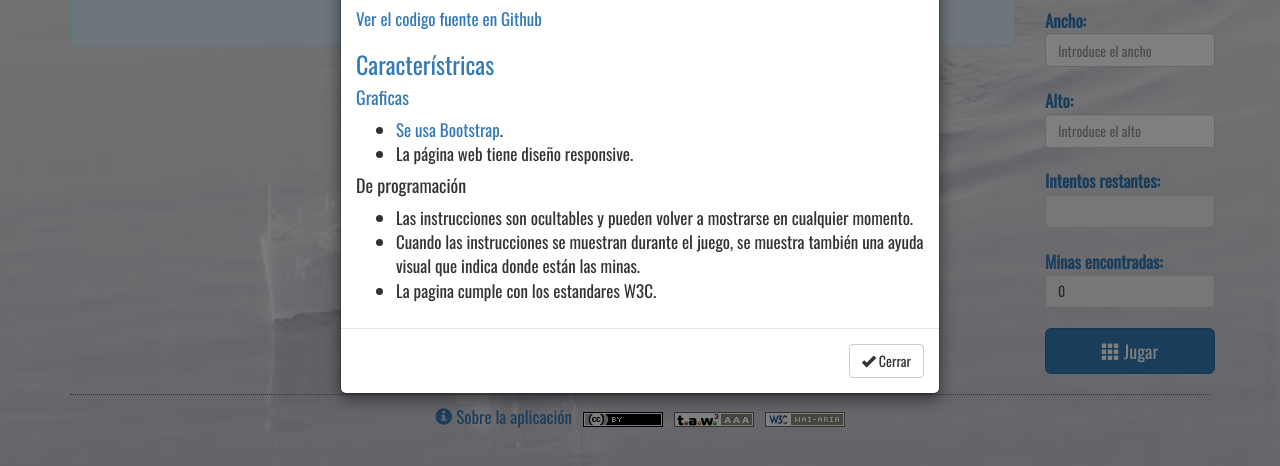
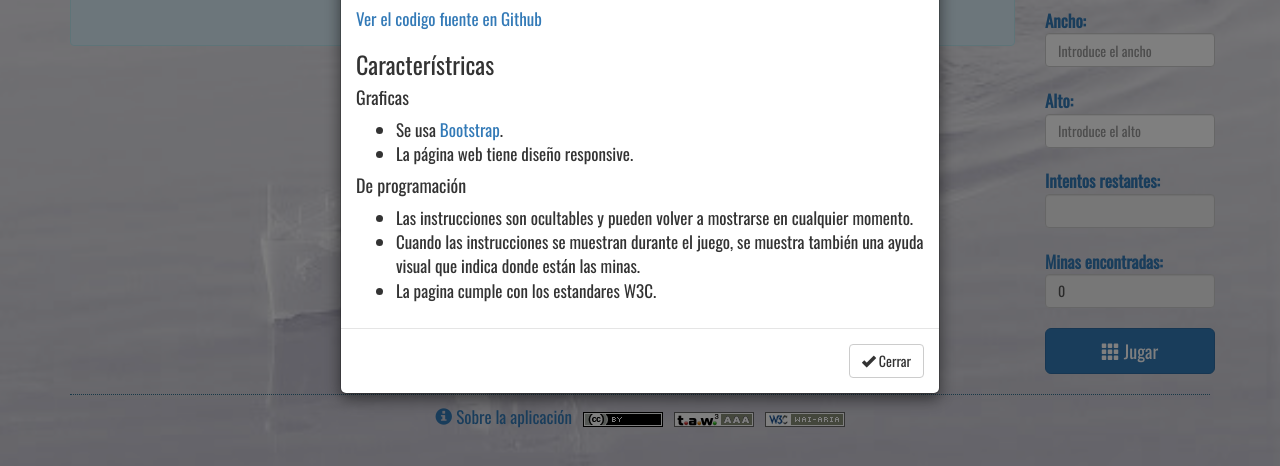
Before and after one commit to JavGuerra/Buscaminas-en-JavaScript, a plain HTML site: page index.html in a window 1280 px wide. Both pictures are taken after a click on the link "Sobre la aplicación". Shown: the part 272-738 px from the top of the page. Drawn offline with nearby package versions, Linux system fonts and the light colour scheme.

Commit message:
Add files via upload

```diff
--- a/index.html
+++ b/index.html
@@ -152,7 +152,7 @@
                         <p>Licencia Creative Commons de <a href="https://creativecommons.org/licenses/by/4.0/" role="link">Atribución</a> (CC-BY)</p>
                         <p>Estándares: <a href="http://www.tawdis.net/" role="link">TAW: Accesibilidad web</a> |
                             <a href="https://www.w3.org/WAI/intro/aria" role="link">WAI-ARIA: Accesibilidad de contenidos dinámicos</a></p>
-                        <p><a href="https://github.com/JavGuerra/Buscaminas-en-JavaScript" role="link">Ver el codigo fuente en Github</p>
+                        <p><a href="https://github.com/JavGuerra/Buscaminas-en-JavaScript" role="link">Ver el codigo fuente en Github</a></p>
 
                         <h3>Característricas</h3>
 
```
